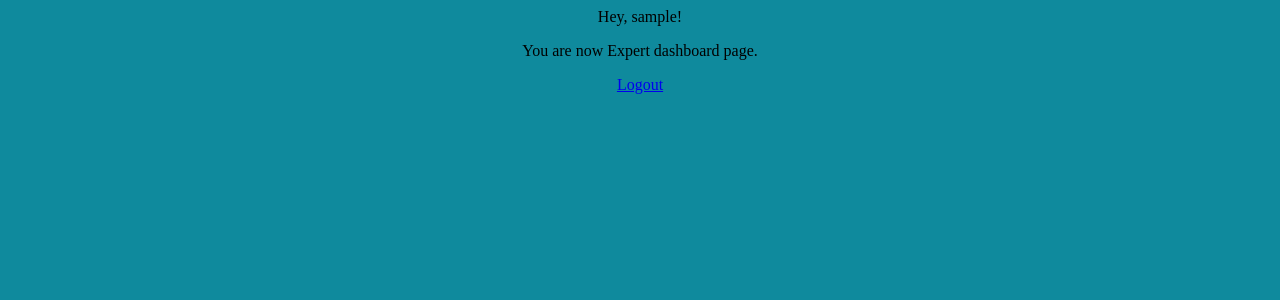
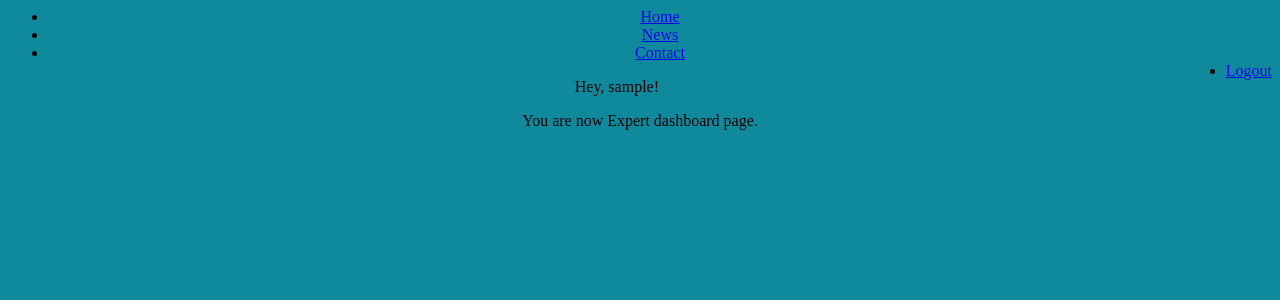
Before and after one commit to manideep-udumula/mini-deployment, a PHP site: page /expert_dashboard.php in a window 1280 px wide. Shown: the top 300 px of the page. Run offline with PHP 8.4, Linux system fonts and the light colour scheme; the visitor is signed in with stand-in values (Sample User, id 1); data that the repository does not hold is empty.

Commit message:
Update expert_dashboard.php

```diff
--- a/expert_dashboard.php
+++ b/expert_dashboard.php
@@ -10,12 +10,17 @@ include("expert_auth_session.php");
 </head>
 <center>
 <body bgcolor="#0f8a9d">
-
+    <ul>
+  <li><a href="index.php">Home</a></li>
+  <li><a href="#news">News</a></li>
+  <li><a href="contact.html">Contact</a></li>
+  <li style="float:right"><a class="active" href="logout.php">Logout</a></li>
+</ul>
 
     <div class="form">
         <p>Hey, <?php echo $_SESSION['username']; ?>!</p>
         <p>You are now Expert dashboard page.</p>
-        <p><a href="spandana.html">Logout</a></p>
+
 
     <?php
 require('db.php');
```
